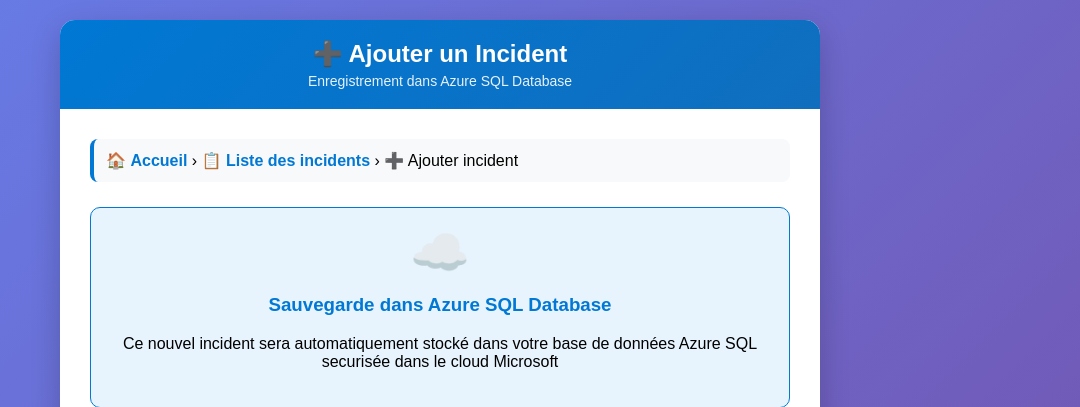
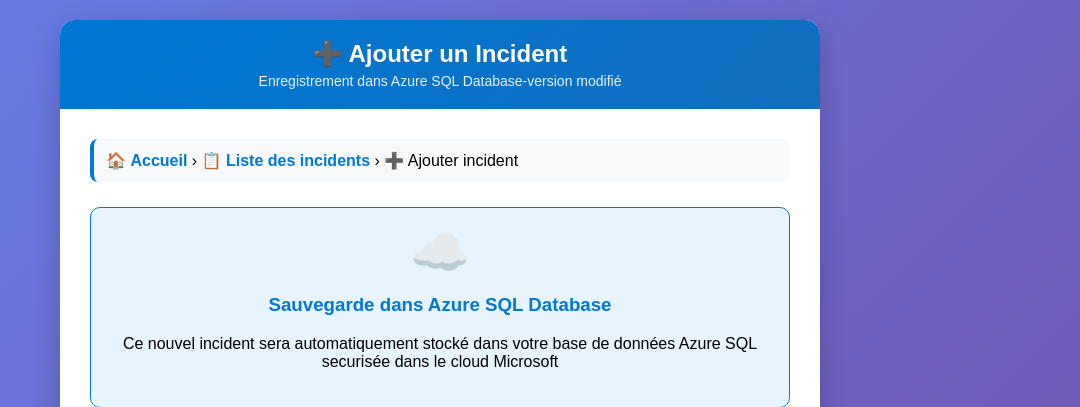
Before and after one commit to azure-user-stack/az204webapp, a Flask app: page /ajouter in a window 1280 px wide. Shown: the top 407 px of the page, without its empty margins (200-1280 px from the left). Run offline with Flask 3, Linux system fonts and the light colour scheme.

Commit message:
Update ajouter.html template

```diff
--- a/templates/ajouter.html
+++ b/templates/ajouter.html
@@ -216,7 +216,7 @@
     <div class="container">
         <div class="azure-header">
             <h1>➕ Ajouter un Incident</h1>
-            <div class="subtitle">Enregistrement dans Azure SQL Database</div>
+            <div class="subtitle">Enregistrement dans Azure SQL Database-version modifié</div>
         </div>
 
         <div class="breadcrumb">
```
